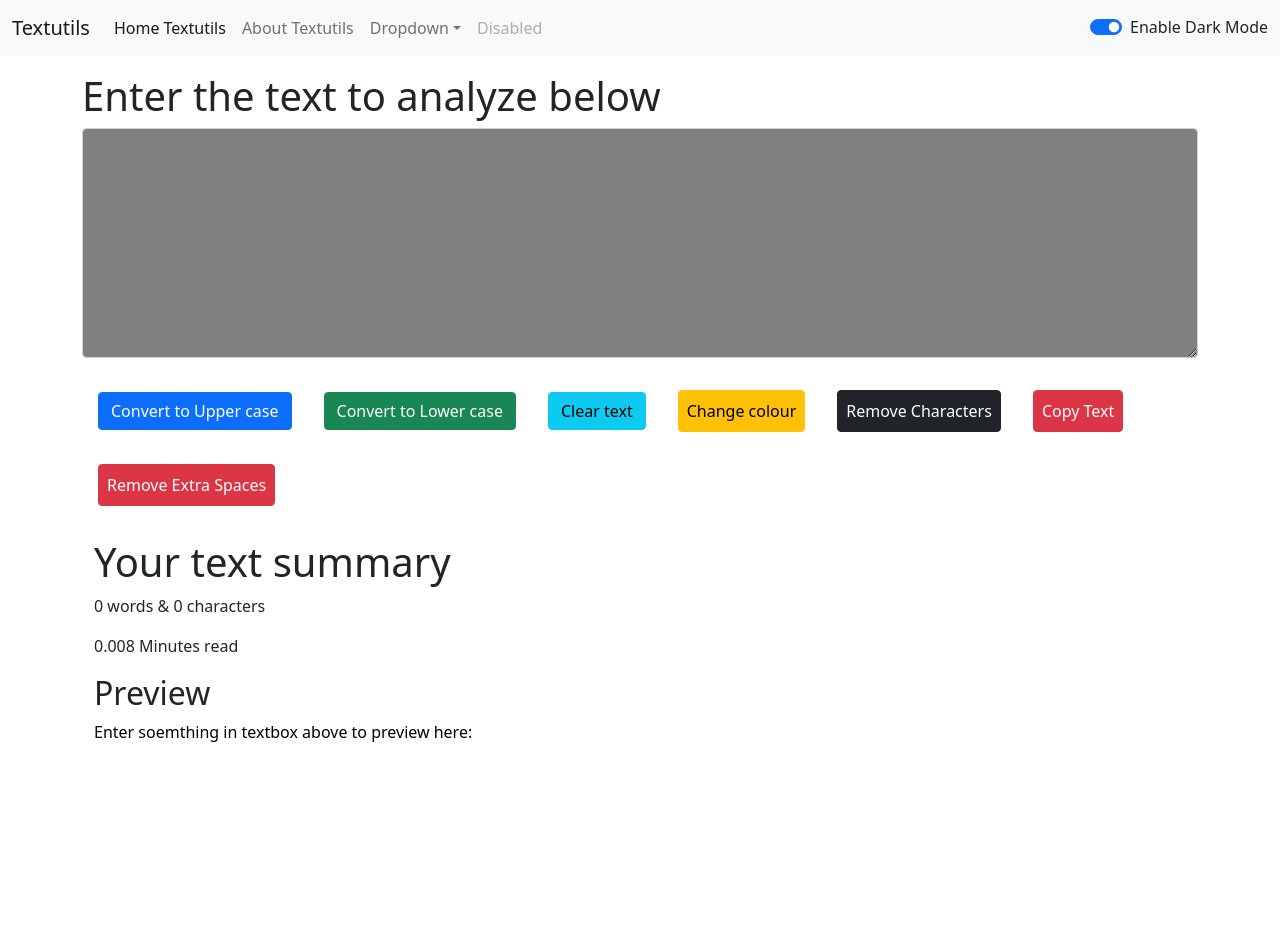
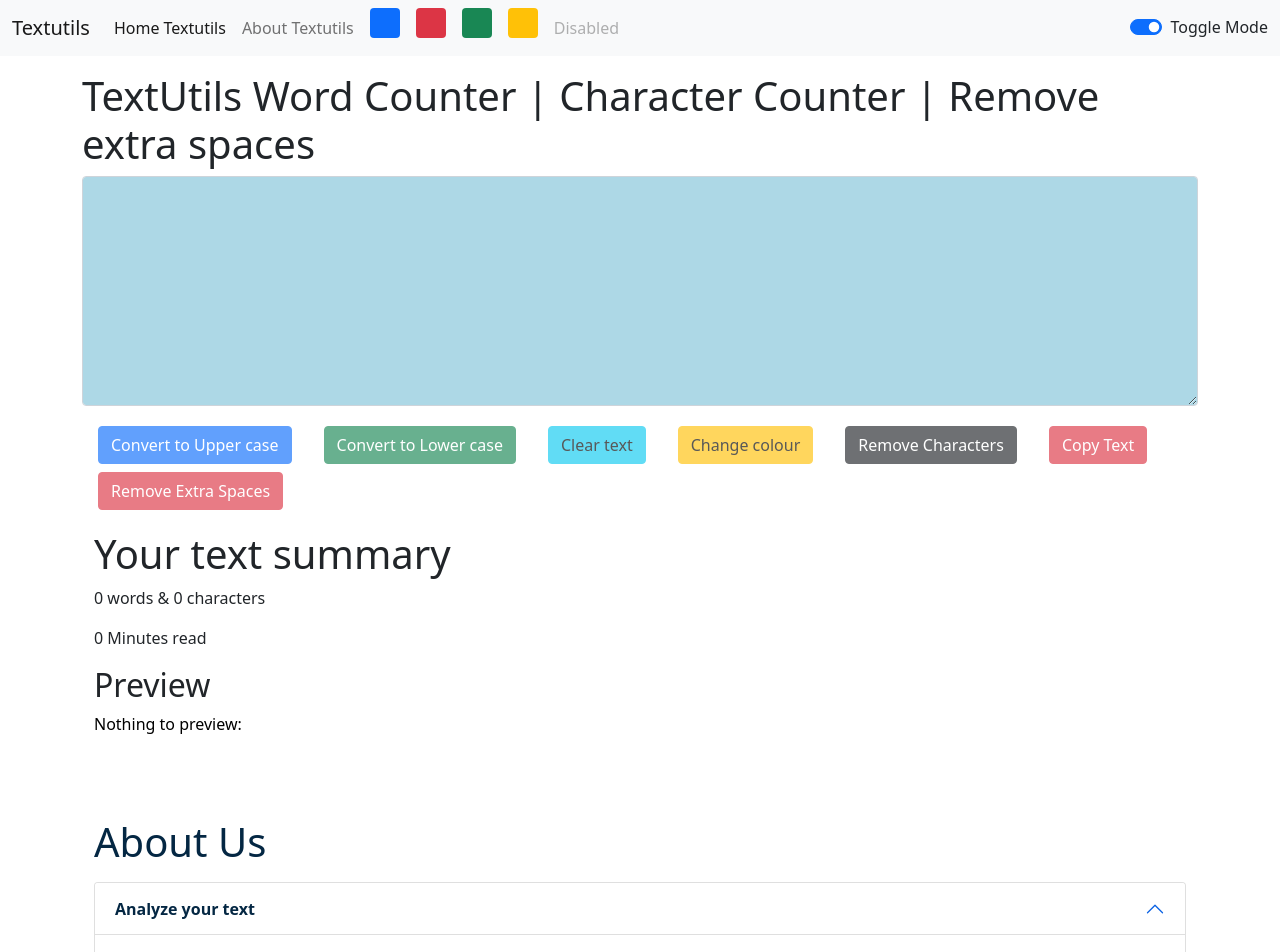
Before and after one commit to sherrymerry/React_demoproject, a React (Create React App) app in the folder demo-app/: page / in a window 1280 px wide. Shown: the top 952 px of the page. Before the commit the page ends 800 px from the top, so only its background shows below. Built offline with nearby package versions, Linux system fonts and the light colour scheme.

Commit message:
toggle button updated

```diff
--- a/demo-app/package.json
+++ b/demo-app/package.json
@@ -6,6 +6,7 @@
     "@testing-library/jest-dom": "^5.17.0",
     "@testing-library/react": "^13.4.0",
     "@testing-library/user-event": "^13.5.0",
+    "package-name": "^0.1.0",
     "react": "^18.2.0",
     "react-dom": "^18.2.0",
     "react-router-dom": "^6.23.0",
--- a/demo-app/public/index.html
+++ b/demo-app/public/index.html
@@ -13,7 +13,7 @@
     <link href="https://cdn.jsdelivr.net/npm/bootstrap@5.0.2/dist/css/bootstrap.min.css" rel="stylesheet" integrity="sha384-EVSTQN3/azprG1Anm3QDgpJLIm9Nao0Yz1ztcQTwFspd3yD65VohhpuuCOmLASjC" crossorigin="anonymous">
     <link rel="manifest" href="%PUBLIC_URL%/manifest.json" />
 
-    <title>Textutils - Home</title>
+    <title>Textutils - Word Counter | Character Counter | Text Counter</title>
   </head>
   <body>
 
--- a/demo-app/src/App.js
+++ b/demo-app/src/App.js
@@ -4,12 +4,12 @@ import TextForm from './components/TextForm';
 import About from './components/About';
 import React, {useState} from 'react'
 import Alert from './components/Alert';
-import {
-  BrowserRouter as Router,
-  Switch,
-  Route,
-  Link
-}from "react-router-dom";
+// import {
+//   BrowserRouter as Router,
+//   Switch,
+//   Route,
+//   Link
+// }from "react-router-dom";
 
 function App() {
   const [mode, setMode] = useState('light');
@@ -27,14 +27,27 @@ const showAlert = (message, type) => {
 
   }
 
-const toggleMode = () =>{
+const removeBodyClasses = () =>{
+
+
+    document.body.classList.remove('bg-primary')
+    document.body.classList.remove('bg-warning')
+    document.body.classList.remove('bg-danger')
+    document.body.classList.remove('bg-success')
+
+}
+
+const toggleMode = (cls) =>{
+  removeBodyClasses();
+  document.body.classList.add('bg-'+cls)
+
   if(mode === 'light'){
     setMode('dark');
     document.body.style.backgroundColor = 'grey';
     showAlert("Dark mode has been enabled", "success");
     document.title='Textutils - DarkMode';
 
-  }
+}
 
   else{
 
@@ -56,22 +69,19 @@ const toggleMode = () =>{
   }
   return (
 <>
-<Router>
+
 <Navbar title="Textutils" aboutText="About Textutils" homeText="Home Textutils" mode={mode} toggleMode={toggleMode}/>
+<div className="container my-3">
+
+<TextForm showAlert={showAlert} heading="TextUtils Word Counter | Character Counter | Remove extra spaces" mode={mode}/>
 
 <Alert alert={alert}/>
-    <div className="container my-3">
-      <Switch>
-        <Route exact path="/about">
-            <About />
-          </Route>
-          <Route exact path="/">
-          <TextForm showAlert={showAlert} heading="Enter the text to analyze below"
-           mode={mode}/>
-        </Route>
-      </Switch>
+
+
+<About/>
+
     </div>
-</Router>
+
 
 </>
   );
--- a/demo-app/src/components/About.js
+++ b/demo-app/src/components/About.js
@@ -1,42 +1,26 @@
 import React, {useState} from 'react'
 
-export default function About() {
+export default function About(props) {
 
-    const [myStyle , setMyStyle]= useState({
-        color:'black',
-        backgroundColor:'white'
+    // const [myStyle , setMyStyle]= useState({
+    //     color:'black',
+    //     backgroundColor:'white'
 
-    })
+    // })
 
-    const [btnText, setBtnText] = useState("Enable Dark Mode")
-
-    const toggleButton = ()=> {
-        if(myStyle.color === 'black'){
-            setMyStyle({
-                color: 'white',
-                backgroundColor: 'black',
-                border: '1px solid white'
-            })
-            setBtnText("Enable Light Mode")
-        }
-
-        else{
-            setMyStyle({
-                color: 'black',
-                backgroundColor: 'white'
-            })
-            setBtnText("Enable Dark Mode")
-        }
-    }
+  let myStyle = {
+  color: props.mode === 'dark'?'white':'#042743',
+  backgroundColor:props.mode === 'dark'?'#042743':'white',
+}
 
   return (
-    <div className="container" style={myStyle}>
-<h1 className="my-3">About Us</h1>
+    <div className="container">
+<h1 className="my-3" style={{color: props.mode === 'dark'?'white':'#042743'}}>About Us</h1>
       <div className="accordion" id="accordionExample" style={myStyle}>
   <div className="accordion-item">
     <h2 className="accordion-header" id="headingOne">
       <button className="accordion-button" type="button" data-bs-toggle="collapse" data-bs-target="#collapseOne" style={myStyle} aria-expanded="true" aria-controls="collapseOne">
-        Accordion Item #1
+        <strong>Analyze your text</strong>
       </button>
     </h2>
     <div id="collapseOne" className="accordion-collapse collapse show" aria-labelledby="headingOne" data-bs-parent="#accordionExample">
@@ -48,7 +32,7 @@ export default function About() {
   <div className="accordion-item">
     <h2 className="accordion-header" id="headingTwo">
       <button className="accordion-button collapsed" type="button" data-bs-toggle="collapse" data-bs-target="#collapseTwo" style={myStyle} aria-expanded="false" aria-controls="collapseTwo">
-        Accordion Item #2
+        <strong>Free to use</strong>
       </button>
     </h2>
     <div id="collapseTwo" className="accordion-collapse collapse" aria-labelledby="headingTwo" data-bs-parent="#accordionExample">
@@ -60,7 +44,7 @@ export default function About() {
   <div className="accordion-item">
     <h2 className="accordion-header" id="headingThree">
       <button className="accordion-button collapsed" type="button" data-bs-toggle="collapse" data-bs-target="#collapseThree" style={myStyle} aria-expanded="false" aria-controls="collapseThree">
-        Accordion Item #3
+        <strong>Browser compatible</strong>
       </button>
     </h2>
     <div id="collapseThree" className="accordion-collapse collapse" aria-labelledby="headingThree" data-bs-parent="#accordionExample">
@@ -71,9 +55,9 @@ export default function About() {
   </div>
 </div>
 
-<div className="container my-3">
-<button type="button" className="btn btn-primary" onClick={toggleButton}>{btnText}</button>
-</div>
+{/* <div className="container my-3">
+<button type="button" className="btn btn-primary" >Enable Dark Mode</button>
+</div> */}
 
     </div>
   )
--- a/demo-app/src/components/Alert.js
+++ b/demo-app/src/components/Alert.js
@@ -8,10 +8,14 @@ export default function Alert(props) {
     }
   return (
 
-  props.alert && <div className={`alert alert-${props.alert.type} alert-dismissible fade show`} role="alert">
-  <strong>{capatailze(props.alert.type)}</strong>{props.alert.msg}
-  <button type="button" className="btn-close" data-bs-dismiss="alert" aria-label="Close"></button>
+<div style={{height: '50px'}}>
+{props.alert && <div className={`alert alert-${props.alert.type} alert-dismissible fade show`} role="alert">
+<strong>{capatailze(props.alert.type)}</strong>{props.alert.msg}
+<button type="button" className="btn-close" data-bs-dismiss="alert" aria-label="Close"></button>
+</div>}
 </div>
 
   )
 }
+
+// export default
--- a/demo-app/src/components/Navbar.js
+++ b/demo-app/src/components/Navbar.js
@@ -1,6 +1,7 @@
 import React from 'react'
 import PropTypes from 'prop-types'
-import { Link } from 'react-router-dom'
+// import { Link } from 'react-router-dom'
+
 
 export default function Navbar(props) {
 
@@ -8,29 +9,29 @@ export default function Navbar(props) {
 
 <nav className={`navbar navbar-expand-lg navbar-${props.mode} bg-${props.mode}`}>
   <div className="container-fluid">
-    <Link className="navbar-brand" to="/">{props.title}</Link>
+    <a className="navbar-brand" href="/">{props.title}</a>
     <button className="navbar-toggler" type="button" data-bs-toggle="collapse" data-bs-target="#navbarSupportedContent" aria-controls="navbarSupportedContent" aria-expanded="false" aria-label="Toggle navigation">
       <span className="navbar-toggler-icon"></span>
     </button>
     <div className="collapse navbar-collapse" id="navbarSupportedContent">
       <ul className="navbar-nav me-auto mb-2 mb-lg-0">
         <li className="nav-item">
-          <Link className="nav-link active" aria-current="page" to="/">{props.homeText}</Link>
+          <a className="nav-link active" aria-current="page" href="/">{props.homeText}</a>
         </li>
         <li className="nav-item">
-          <Link className="nav-link" to="/about">{props.aboutText}</Link>
+          <a className="nav-link" href="/">{props.aboutText}</a>
         </li>
-        <li className="nav-item dropdown">
-          <a className="nav-link dropdown-toggle" href="/" id="navbarDropdown" role="button" data-bs-toggle="dropdown" aria-expanded="false">
-            Dropdown
-          </a>
-          <ul className="dropdown-menu" aria-labelledby="navbarDropdown">
-            <li><a className="dropdown-item" href="/">Action</a></li>
-            <li><a className="dropdown-item" href="/">Another action</a></li>
-            <li><hr className="dropdown-divider" /></li>
-            <li><a className="dropdown-item" href="/">Something else here</a></li>
-          </ul>
-        </li>
+
+        <div className="d-flex">
+
+          <div className="bg-primary rounded mx-2" onClick={()=>{props.toggleMode('primary')}} style={{height: '30px',width: '30px',cursor:'pointer'}}> </div>
+          <div className="bg-danger rounded mx-2" onClick={()=>{props.toggleMode('danger')}} style={{height: '30px',width: '30px',cursor:'pointer'}}> </div>
+          <div className="bg-success rounded mx-2" onClick={()=>{props.toggleMode('success')}} style={{height: '30px',width: '30px',cursor:'pointer'}}> </div>
+          <div className="bg-warning rounded mx-2" onClick={()=>{props.toggleMode('warning')}} style={{height: '30px',width: '30px',cursor:'pointer'}}> </div>
+
+
+        </div>
+
         <li className="nav-item">
           <a className="nav-link disabled" href="/" tabindex="-1" aria-disabled="true">Disabled</a>
         </li>
@@ -42,8 +43,8 @@ export default function Navbar(props) {
       </form> */}
 
 <div class={`form-check form-switch text-${props.mode === 'light' ? 'dark' : 'light'}`}>
-  <input class="form-check-input " onClick={props.toggleMode} type="checkbox" id="flexSwitchCheckChecked" checked />
-  <label class="form-check-label" for="flexSwitchCheckChecked">Enable Dark Mode</label>
+  <input class="form-check-input " onClick={()=>{props.toggleMode('null')}} type="checkbox" id="flexSwitchCheckChecked" checked />
+  <label class="form-check-label" for="flexSwitchCheckChecked">Toggle Mode</label>
 </div>
 
     </div>
--- a/demo-app/src/components/TextForm.js
+++ b/demo-app/src/components/TextForm.js
@@ -2,6 +2,7 @@ import React, {useState} from 'react'
 
 
 export default function Textform(props) {
+
 
 const handleUpClick = ()=> {
         let newText=text.toUpperCase();
@@ -57,11 +58,7 @@ export default function Textform(props) {
     }
 
 
-
 const [text, setText] = useState('');
-
-// text="new text";
-// setText=("newText");
 
   return (
     <>
@@ -72,26 +69,26 @@ export default function Textform(props) {
 <div className="mb-3">
 
 
-  <textarea className="form-control" value={text} onChange={handleOnChange}  style={{backgroundColor: props.mode === 'light'?'grey':'white' ,
+<textarea className="form-control" value={text} onChange={handleOnChange}  style={{backgroundColor: props.mode === 'light'?'lightblue':'white' ,
 Color: props.mode === 'light'?'#042743':'white' , Color : textColor }} id="exampleFormControlTextarea1" rows="9"></textarea>
 
   </div>
-  <button className="btn btn-primary mx-3" onClick={handleUpClick}>Convert to Upper case</button>
-  <button className="btn btn-success mx-3" onClick={handleLowClick}>Convert to Lower case</button>
-  <button className="btn btn-info mx-3" onClick={handleClearClick}>Clear text</button>
-  <button className="btn btn-warning m-3 p-2" onClick={handleColourClick}>Change colour</button>
-  <button className="btn btn-dark m-3 p-2" onClick={handleSliceClick}>Remove Characters</button>
-  <button className="btn btn-danger m-3 p-2" onClick={handleCopyClick}>Copy Text</button>
-  <button className="btn btn-danger m-3 p-2" onClick={handleSpaceClick}>Remove Extra Spaces</button>
+  <button disabled={text.length===0} className="btn btn-primary mx-3 my-1" onClick={handleUpClick}>Convert to Upper case</button>
+  <button disabled={text.length===0} className="btn btn-success mx-3 my-1" onClick={handleLowClick}>Convert to Lower case</button>
+  <button disabled={text.length===0} className="btn btn-info mx-3 my-1" onClick={handleClearClick}>Clear text</button>
+  <button disabled={text.length===0} className="btn btn-warning m-3 my-1" onClick={handleColourClick}>Change colour</button>
+  <button disabled={text.length===0} className="btn btn-dark m-3 my-1" onClick={handleSliceClick}>Remove Characters</button>
+  <button disabled={text.length===0} className="btn btn-danger m-3 my-1" onClick={handleCopyClick}>Copy Text</button>
+  <button disabled={text.length===0} className="btn btn-danger m-3 my-1" onClick={handleSpaceClick}>Remove Extra Spaces</button>
     </div>
 
     <div className="container my-3" style={{Color: props.mode === 'black'?'white':'#042743', }}>
       <h1>Your text summary</h1>
       <p>{text.trim().split(/\s+/).filter(word => word !== "").length} words & {text.trim().replace(/\s+/g, '').length} characters</p>
       {/* <p>{text.split(" ").length} words & {text.length} characters</p> */}
-      <p>{0.008 * text.split(" ").length} Minutes read</p>
+      <p>{0.008 * text.split(/\s+/).filter(word => word !== "").length} Minutes read</p>
       <h2>Preview</h2>
-      <p className="my-2" style={{ color: textColor }}>{text.length>0?text:"Enter soemthing in textbox above to preview here:"}</p>
+      <p className="my-2" style={{ color: textColor }}>{text.length>0?text:"Nothing to preview:"}</p>
 
 
     </div>
```
Also changed, not shown: 1 other file (tests, documents, lock files or other folders). Lines whose indentation alone changed are shown as unchanged.
